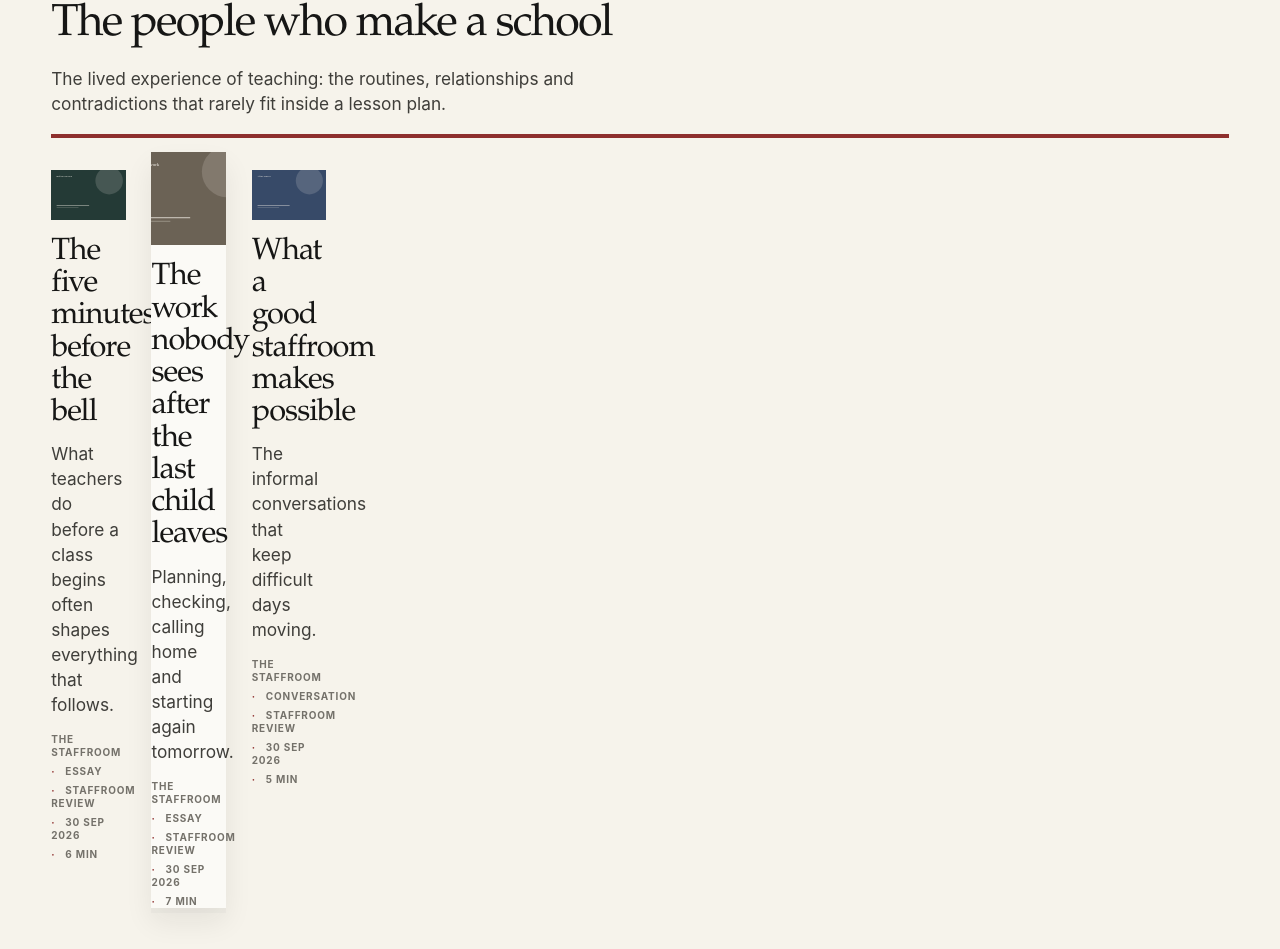
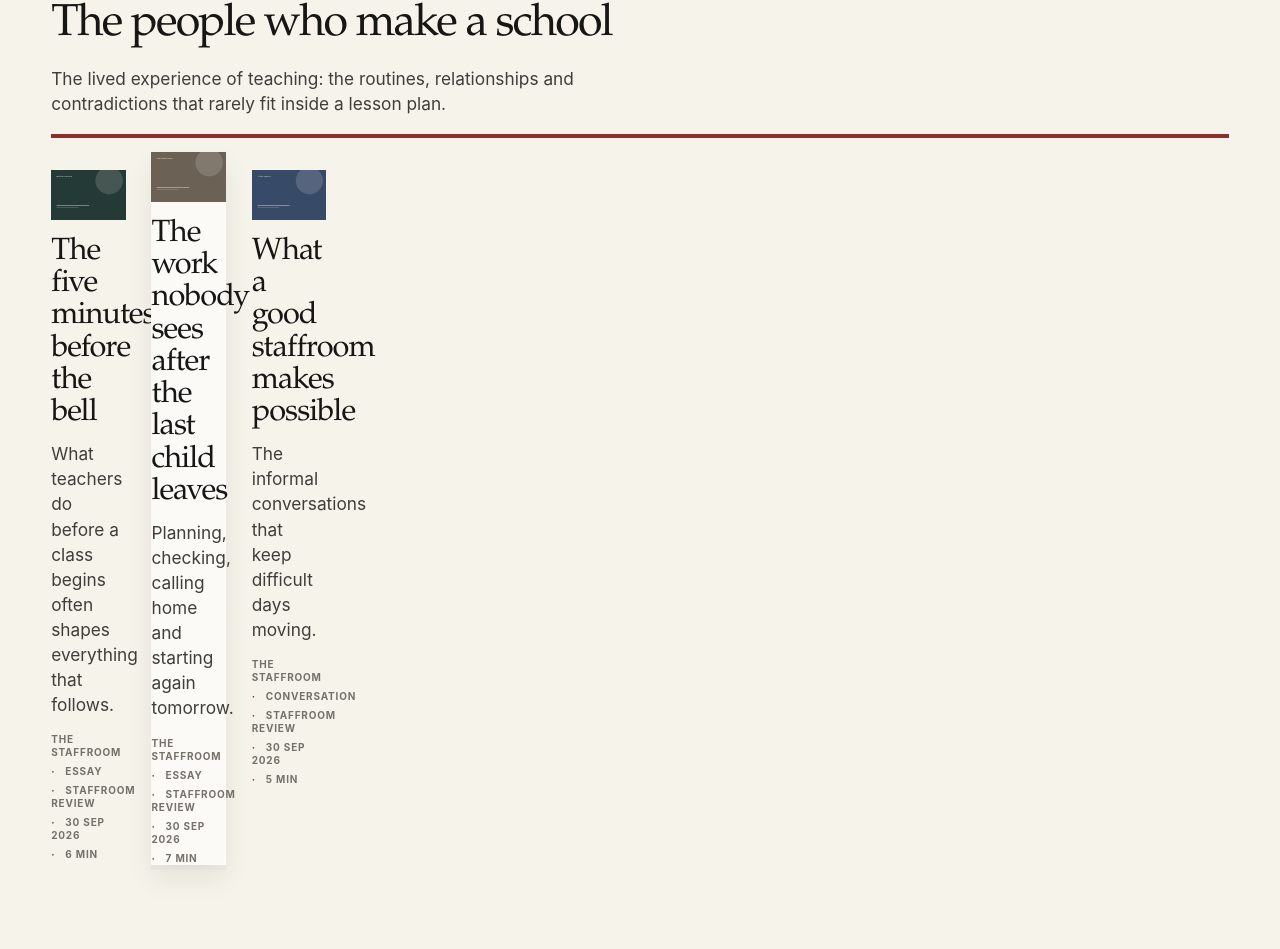
Before and after one commit to staffroom-review/staffroom-website, a Next.js app: page / in a window 1280 px wide. Shown: the part 947-1896 px from the top of the page. Built offline with nearby package versions, Linux system fonts and the light colour scheme.

Commit message:
fix: align equal story row imagery

```diff
--- a/app/page.js
+++ b/app/page.js
@@ -165,7 +165,7 @@ export default function HomePage() {
                 key={story.title}
                 {...story}
                 href={`#staffroom-${index}`}
-                imageRatio={index === 1 ? "portrait" : "standard"}
+                imageRatio="standard"
                 className={index === 1 ? "paper-lift homepage-card homepage-card--raised" : "homepage-card"}
               />
             ))}
```
